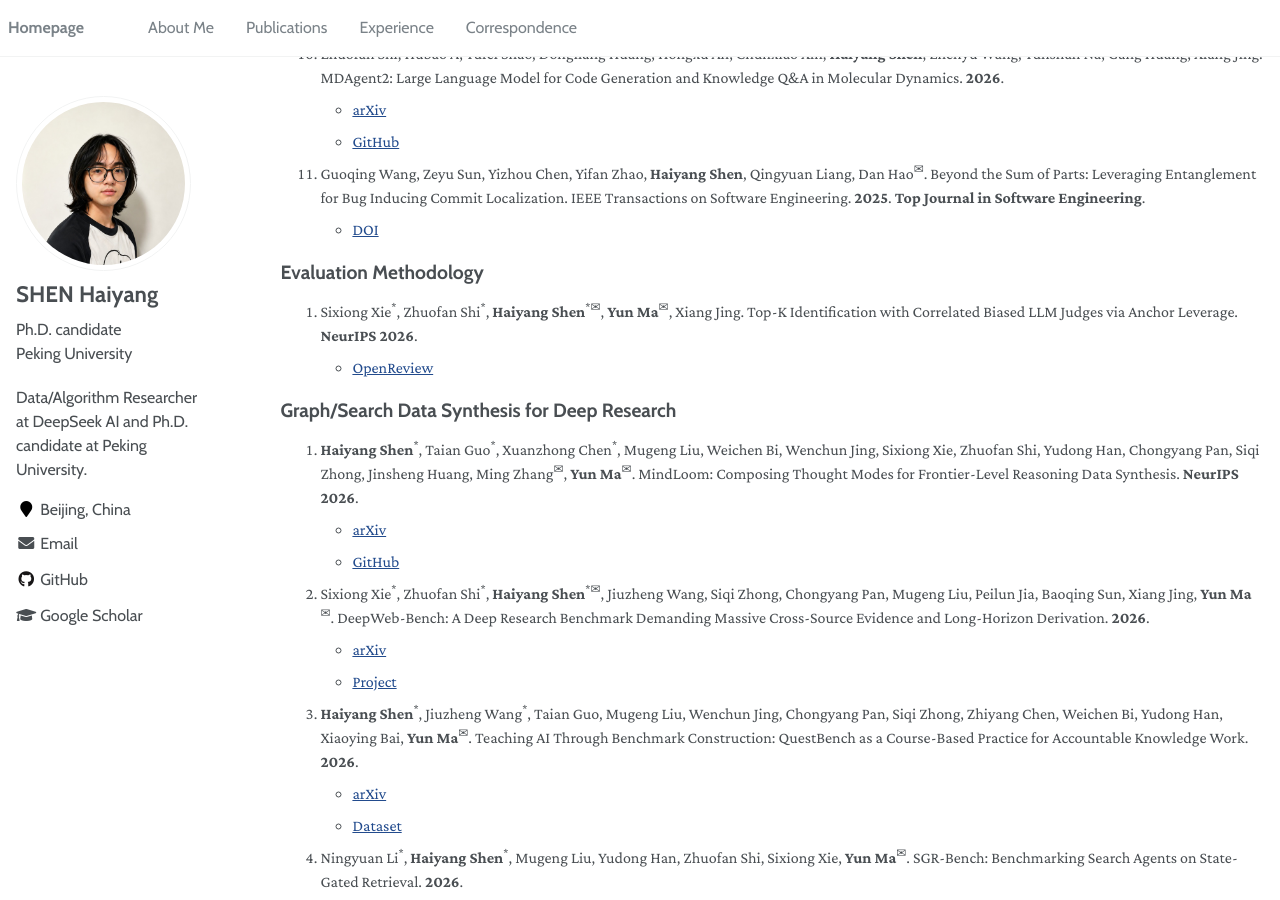
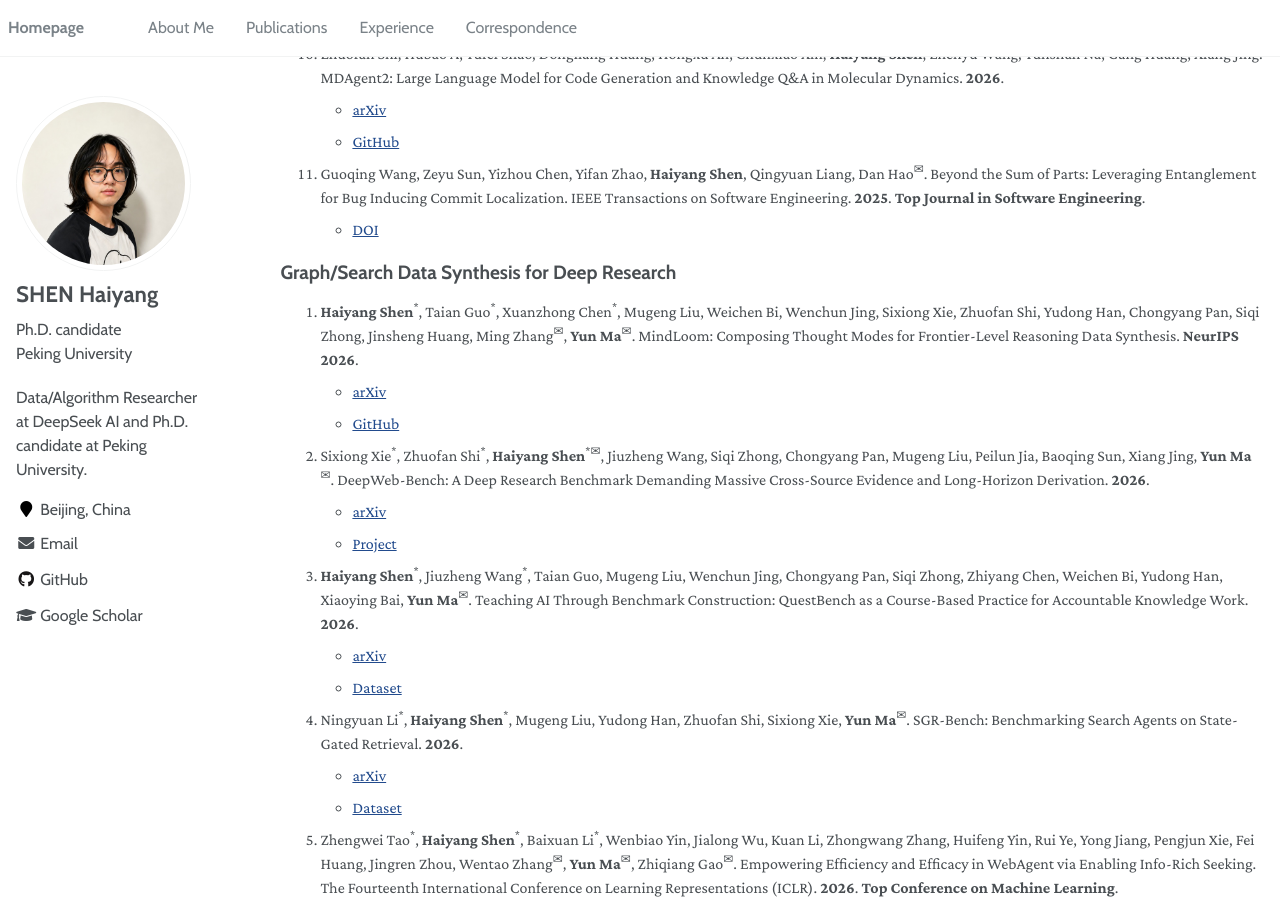
Before and after one commit to EachSheep/eachsheep.github.io, a Jekyll site: the page built from _pages/about.md, in a window 1280 px wide and 900 px high, scrolled down 2381 px. Built offline with Jekyll 4.4.1, drawn with Linux system fonts in a browser that asks for light colours; some of the changed text lies outside the part shown.

Commit message:
Move evaluation paper into other publications

```diff
--- a/_pages/about.md
+++ b/_pages/about.md
@@ -93,11 +93,6 @@
 
 11. Guoqing Wang, Zeyu Sun, Yizhou Chen, Yifan Zhao, **Haiyang Shen**, Qingyuan Liang, Dan Hao<sup>&#9993;</sup>. Beyond the Sum of Parts: Leveraging Entanglement for Bug Inducing Commit Localization. IEEE Transactions on Software Engineering. **2025**. **Top Journal in Software Engineering**.
    - [DOI](https://doi.org/10.1109/TSE.2025.3628362)
-
-## Evaluation Methodology
-
-1. Sixiong Xie<sup>*</sup>, Zhuofan Shi<sup>*</sup>, **Haiyang Shen**<sup>*&#9993;</sup>, **Yun Ma**<sup>&#9993;</sup>, Xiang Jing. Top-K Identification with Correlated Biased LLM Judges via Anchor Leverage. **NeurIPS 2026**.
-   - [OpenReview](https://openreview.net/forum?id=owIAxN3QtB)
 
 ## Graph/Search Data Synthesis for Deep Research
 
```
Also changed, not shown: other parts of _pages/about.md (+3 -0 lines).
